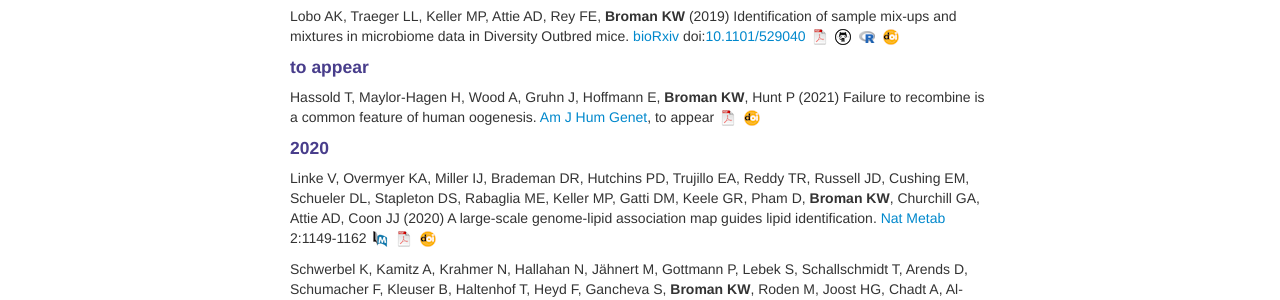
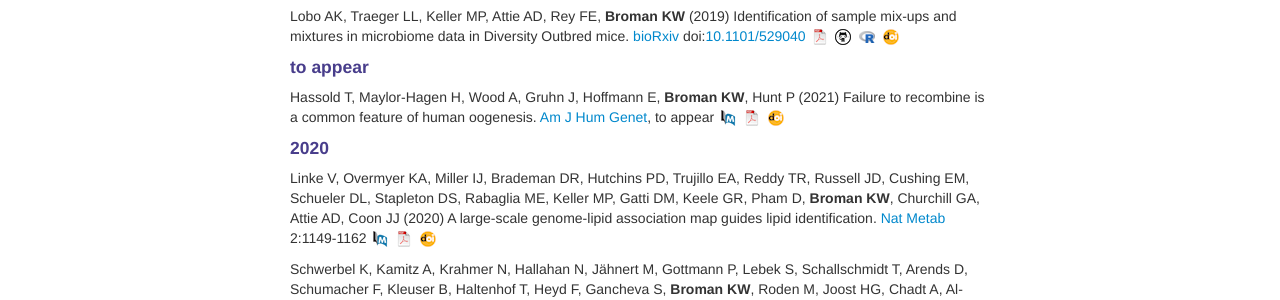
Before and after one commit to kbroman/kbroman.github.io, a Jekyll site: the page built from pages/pubs.md, in a window 1280 px wide. Shown: the part 451-751 px from the top of the page. Built offline with Jekyll 4.4.1, drawn with Linux system fonts in a browser that asks for light colours.

Commit message:
pages/pubs: add pubmed link for Hassold et al (in press)

```diff
--- a/pages/pubs.md
+++ b/pages/pubs.md
@@ -58,6 +58,7 @@
 Hassold T, Maylor-Hagen H, Wood A, Gruhn J, Hoffmann E, **Broman KW**,
 Hunt P (2021) Failure to recombine is a common feature of human
 oogenesis. [Am J Hum Genet](https://www.cell.com/ajhg/home), to appear
+[![PubMed](icons16/pubmed-icon.png)](https://pubmed.ncbi.nlm.nih.gov/33306948/)
 [![pdf](icons16/pdf-icon.png)](https://www.biostat.wisc.edu/~kbroman/publications/hassold2021.pdf)
 [![doi](icons16/doi-icon.png)](https://doi.org/10.1016/j.ajhg.2020.11.010)
 
```
